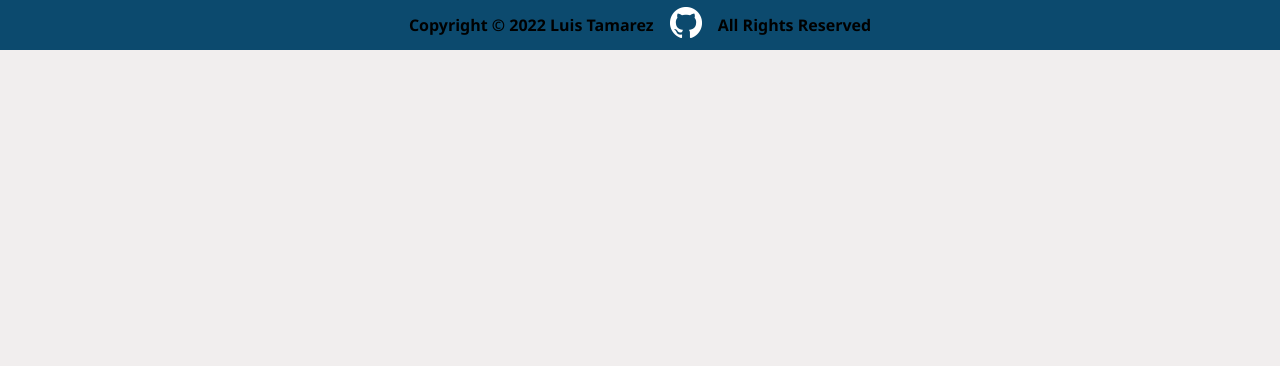
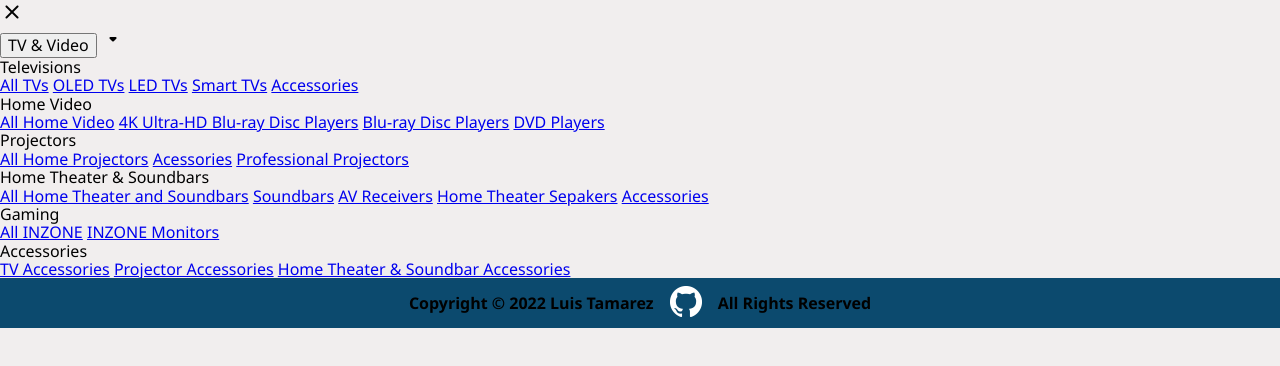
Before and after one commit to luizerkp/drop-down-menu, a plain HTML site: page index.html in a window 1280 px wide. Drawn offline with Linux system fonts and the light colour scheme.

Commit message:
Add layout for menu items

```diff
--- a/index.html
+++ b/index.html
@@ -8,8 +8,83 @@
     <title>Drop Down Menu Full</title>
 </head>
 <body>
-    <header id="header">
+    <header class="header">
+      <!-- close btn -->
+      <span class="material-icons-round">close</span>
+      <!-- logo -->
+      <img src="" alt="">
+      <!-- dropdown menu -->
+      <nav class="drop-down-menu-grid">
+        <div class="drop-down-menu-item">
+          <div class="drop-down-header">
+            <button class="link">TV & Video</button>
+            <span class="material-icons-round">arrow_drop_down</span>
+          </div>
+          <div class="drop-down-links">
+            <div>
+              <div class="drop-down-links-header">Televisions</div>
+              <div class="links">
+                <a href="#all-tvs">All TVs</a>
+                <a href="#oled-tvs">OLED TVs</a>
+                <a href="#led-tvs">LED TVs</a>
+                <a href="#smart-tvs">Smart TVs</a>
+                <a href="#accessories">Accessories</a>
+              </div>
+            </div>
+            <div>
+              <div class="drop-downlinks-header">Home Video</div>
+              <div class="links">
+                <a href="all-home-video">All Home Video</a>
+                <a href="#ultra-hd-bray-disc-players">4K Ultra-HD Blu-ray Disc Players</a>
+                <a href="bray-disc-players">Blu-ray Disc Players</a>
+                <a href="dvd-players">DVD Players</a>
+              </div>
+            </div>
+            <div>
+              <div class="drop-downlinks-header">Projectors</div>
+              <div class="links">
+                <a href="#all-home-projectors">All Home Projectors</a>
+                <a href="#acessories">Acessories</a>
+                <a href="#professional-projectors">Professional Projectors</a>
+              </div>
+            </div>
+            <div>
+              <div class="drop-downlinks-header">Home Theater & Soundbars</div>
+              <div class="links">
+                <a href="all-home-theater-and-soundbars">All Home Theater and Soundbars</a>
+                <a href="soundbars">Soundbars</a>
+                <a href="av-recivers">AV Receivers</a>
+                <a href="home-theater-speakers">Home Theater Sepakers</a>
+                <a href="accessories">Accessories</a>
+              </div>
+            </div>
+            <div>
+              <div class="drop-downlinks-header">Gaming</div>
+              <div class="links">
+                <a href="all-inzone">All INZONE</a>
+                <a href="inzone-monitors">INZONE Monitors</a>
+              </div>
+            </div>
+            <div>
+              <div class="drop-downlinks-header">Accessories</div>
+              <div class="links">
+                <a href="tv-accessories">TV Accessories</a>
+                <a href="projector-accessories">Projector Accessories</a>
+                <a href="home-theater-and-soundbar-accesories">Home Theater & Soundbar Accessories</a>
+              </div>
+            </div>
 
+          </div>
+        </div>
+      </nav>
+      <!-- search -->
+      <div></div>
+      <!-- cart -->
+      <div></div>
+      <!-- login -->
+      <div></div>
+      <!-- support -->
+      <div></div>
     </header>
     <div id="main-container">
 
```
